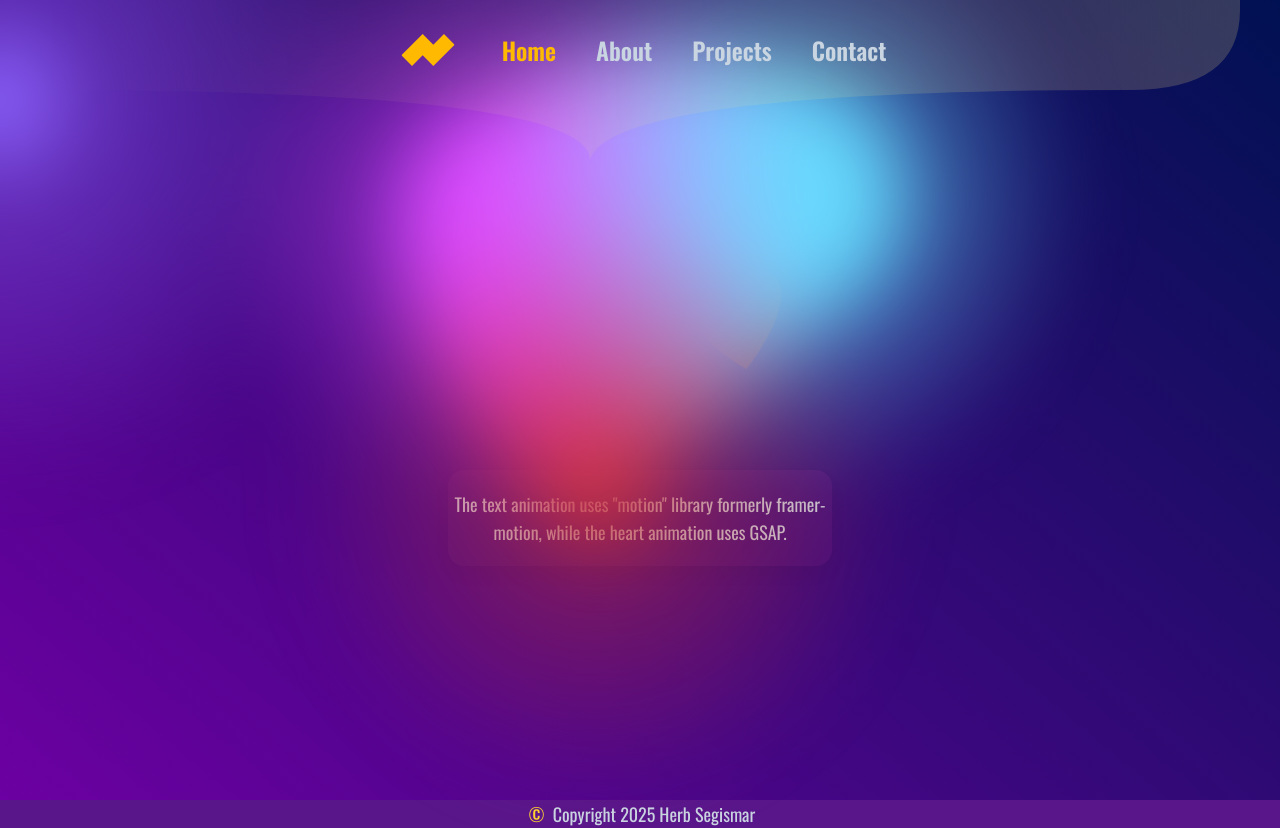
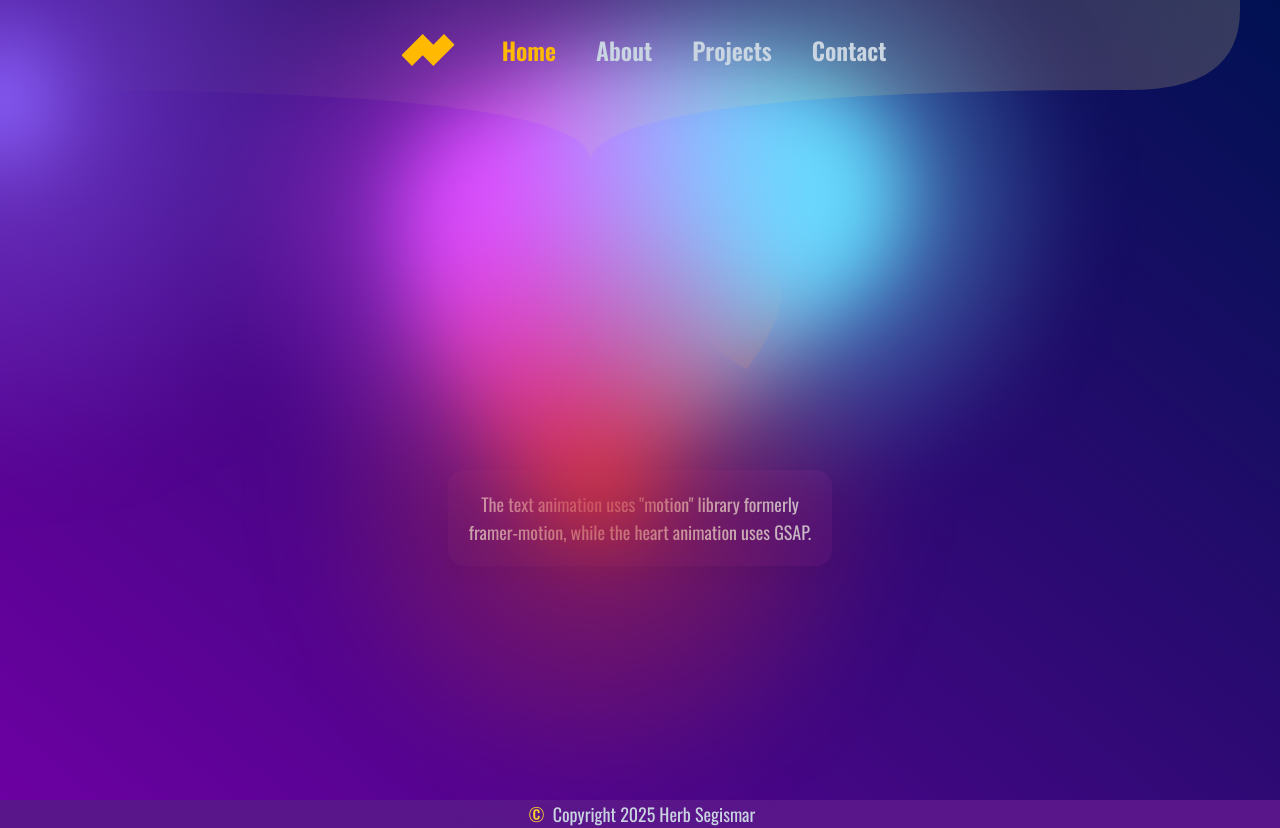
Before and after one commit to HerbertSegismar/greensock-anim, a React (Vite) app: page / in a window 1280 px wide. Built offline with nearby package versions, Linux system fonts and the light colour scheme; a web font is replaced by a local one.

Commit message:
p margin

```diff
--- a/src/components/home.tsx
+++ b/src/components/home.tsx
@@ -52,7 +52,7 @@ function Home() {
         className=" flex items-center justify-center text-sm md:text-lg text-slate-300 drop-shadow-xl text-center bg-purple-900/40 w-96 h-24 rounded-2xl"
         style={{ marginTop: "100px" }}
       >
-        <p>
+        <p className="mx-4">
           The text animation uses "motion" library formerly framer-motion, while
           the heart animation uses GSAP.
         </p>
```
